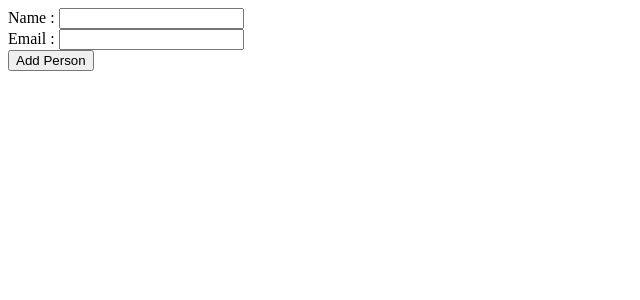
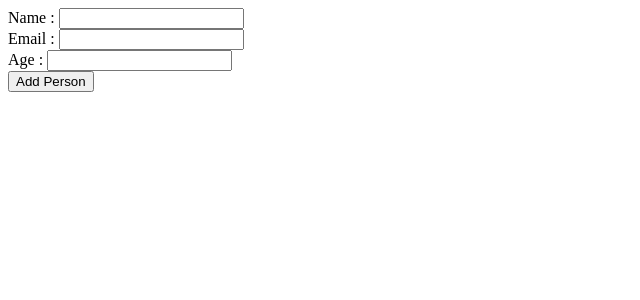
Before and after one commit to majidalykhan/react-course, a React (Create React App) app in the folder advanced-react/: page / in a window 1280 px wide. Shown: the top 300 px of the page, without its empty margins (0-640 px from the left). Built offline with nearby package versions, Linux system fonts and the light colour scheme; the HTML template or start-up script is replaced by a standard one.

Commit message:
Forms - Multiple inputs

```diff
--- /dev/null
+++ b/advanced-react/src/4-forms/2-multiple-inputs.js
@@ -0,0 +1,75 @@
+import React, { useState } from "react";
+
+const MultipleInputs = () => {
+  const [person, setPerson] = useState({ firstName: "", email: "", age: "" });
+  const [people, setPeople] = useState([]);
+
+  const handleChange = (e) => {
+    const name = e.target.name;
+    const value = e.target.value;
+    setPerson({ ...person, [name]: value });
+  };
+
+  const handleSubmit = (e) => {
+    e.preventDefault();
+    if (person.firstName && person.email && person.age) {
+      const newPerson = { ...person, id: new Date().getTime().toString() };
+      setPeople([...people, newPerson]);
+      setPerson({ firstName: "", email: "", age: "" });
+    }
+  };
+
+  return (
+    <>
+      <article>
+        <form className="form">
+          <div className="form-control">
+            <label htmlFor="firstName">Name : </label>
+            <input
+              type="text"
+              id="firstName"
+              name="firstName"
+              value={person.firstName}
+              onChange={handleChange}
+            />
+          </div>
+          <div className="form-control">
+            <label htmlFor="email">Email : </label>
+            <input
+              type="text"
+              id="email"
+              name="email"
+              value={person.email}
+              onChange={handleChange}
+            />
+          </div>
+          <div className="form-control">
+            <label htmlFor="email">Age : </label>
+            <input
+              type="text"
+              id="age"
+              name="age"
+              value={person.age}
+              onChange={handleChange}
+            />
+          </div>
+          <button type="submit" className="btn" onClick={handleSubmit}>
+            Add Person
+          </button>
+        </form>
+        {people.map((person) => {
+          const { id, firstName, email, age } = person;
+          return (
+            <div className="item" key={id}>
+              <h4>{firstName}</h4>
+              <p>{age}</p>
+              <p>{email}</p>
+            </div>
+          );
+        })}
+      </article>
+    </>
+  );
+};
+
+export default MultipleInputs;
--- a/advanced-react/src/App.js
+++ b/advanced-react/src/App.js
@@ -1,11 +1,11 @@
 import React from "react";
 
-import ControlledInputs from "./4-forms/1-controlled-inputs";
+import MultipleInputs from "./4-forms/2-multiple-inputs";
 
 function App() {
   return (
     <div className="container">
-      <ControlledInputs />
+      <MultipleInputs />
     </div>
   );
 }
```
